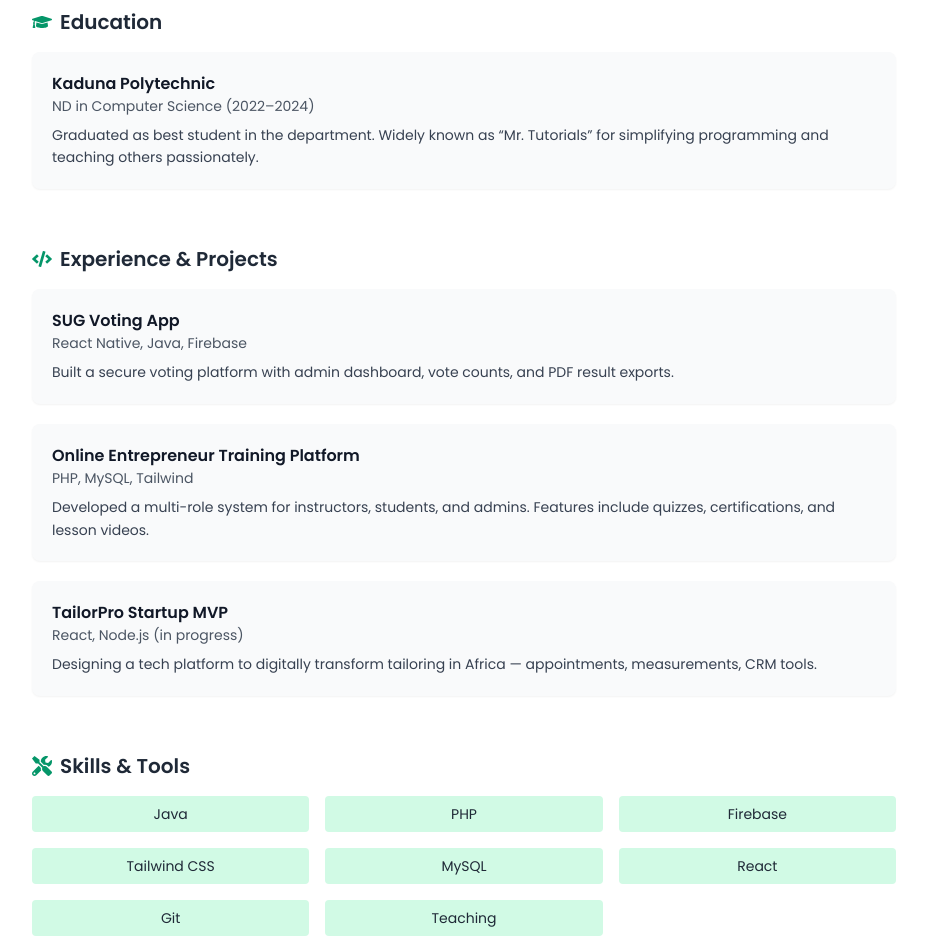
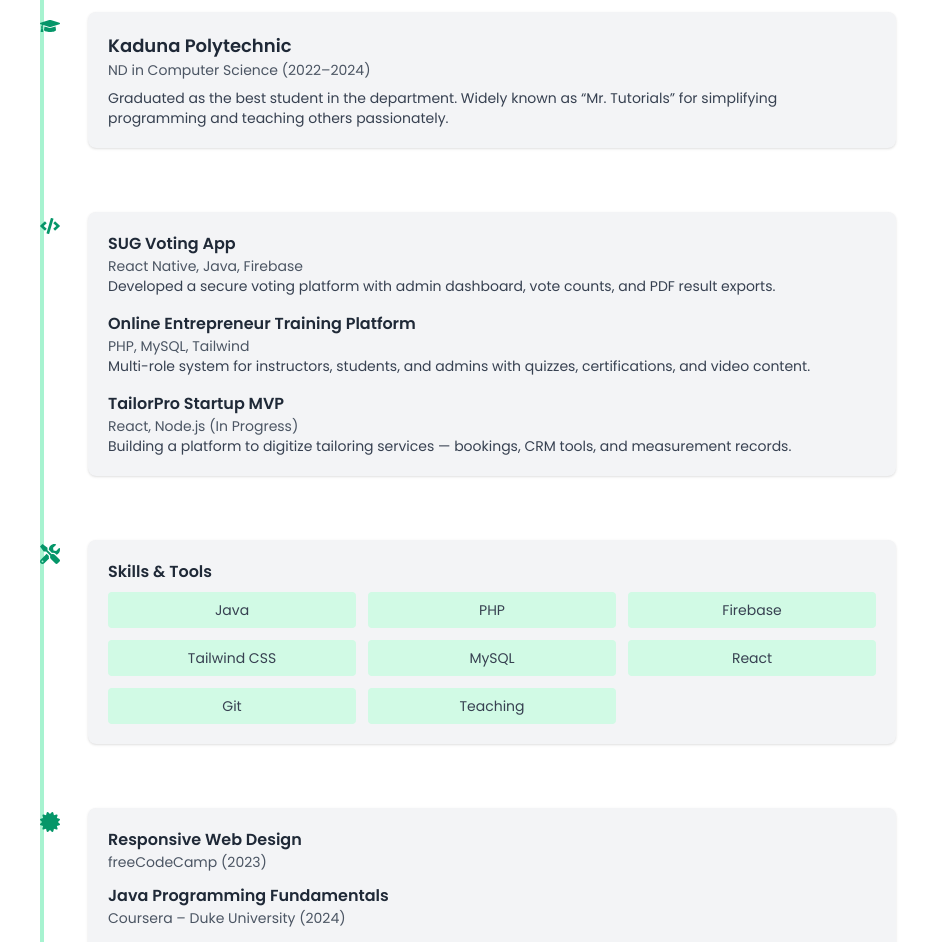
Before and after one commit to vic-dave/victor-portfolio, a React (Vite) app: page / in a window 1280 px wide. Shown: the part 1740-2682 px from the top of the page, without its empty margins (176-1103 px from the left). Built offline with nearby package versions, Linux system fonts and the light colour scheme.

Commit message:
Did some couple of changes

```diff
--- a/package.json
+++ b/package.json
@@ -8,6 +8,7 @@
   },
   "dependencies": {
     "framer-motion": "^12.23.6",
+    "html2pdf.js": "^0.10.3",
     "react": "^18.2.0",
     "react-dom": "^18.2.0",
     "react-icons": "^5.5.0",
--- a/src/components/Resume.jsx
+++ b/src/components/Resume.jsx
@@ -1,13 +1,31 @@
-import { FaGraduationCap, FaCode, FaTools, FaDownload } from "react-icons/fa";
+import { FaGraduationCap, FaCode, FaTools, FaDownload, FaCertificate } from "react-icons/fa";
 import { motion } from "framer-motion";
+import { useRef } from "react";
+import html2pdf from "html2pdf.js";
 
 export default function Resume() {
+  const resumeRef = useRef();
+
+  const handleDownload = () => {
+    const element = resumeRef.current;
+    html2pdf().set({
+      margin: 0.5,
+      filename: "Vincent_David_Resume.pdf",
+      image: { type: "jpeg", quality: 0.98 },
+      html2canvas: { scale: 2 },
+      jsPDF: { unit: "in", format: "letter", orientation: "portrait" },
+    }).from(element).save();
+  };
+
   return (
-    <section id="resume" className="py-20 bg-white">
-      <div className="container mx-auto px-4 max-w-4xl">
+    <section id="resume" className="py-20 bg-white" ref={resumeRef}>
+      <div className="container mx-auto px-4 max-w-4xl relative">
+        {/* Timeline vertical line */}
+        <div className="absolute top-0 bottom-0 left-6 w-1 bg-emerald-200 hidden sm:block"></div>
+
         {/* Section Title */}
         <motion.h2
-          className="text-3xl sm:text-4xl font-bold text-center mb-14 text-emerald-700"
+          className="text-3xl font-bold text-center mb-16 text-emerald-700"
           initial={{ opacity: 0, y: 30 }}
           whileInView={{ opacity: 1, y: 0 }}
           transition={{ duration: 0.5 }}
@@ -16,101 +34,126 @@ export default function Resume() {
           My Resume
         </motion.h2>
 
+        {/* Timeline Items */}
+        <div className="space-y-16 pl-8 sm:pl-14">
+
           {/* Education */}
           <motion.div
-          className="mb-14"
-          initial={{ opacity: 0 }}
-          whileInView={{ opacity: 1 }}
+            className="relative"
+            initial={{ opacity: 0, x: -40 }}
+            whileInView={{ opacity: 1, x: 0 }}
             transition={{ duration: 0.5 }}
             viewport={{ once: true }}
           >
-          <h3 className="text-xl font-semibold mb-4 flex items-center gap-2 text-gray-800">
-            <FaGraduationCap className="text-emerald-600" /> Education
-          </h3>
-          <div className="bg-gray-50 p-5 rounded-lg shadow-sm hover:shadow-md transition">
-            <h4 className="font-semibold text-gray-900">Kaduna Polytechnic</h4>
-            <p className="text-gray-600 text-sm">ND in Computer Science (2022–2024)</p>
-            <p className="mt-2 text-gray-700 text-sm leading-relaxed">
-              Graduated as best student in the department. Widely known as “Mr. Tutorials” for simplifying programming and teaching others passionately.
+            <div className="absolute -left-8 top-1 sm:-left-12">
+              <FaGraduationCap className="text-emerald-600 text-xl" />
+            </div>
+            <div className="bg-gray-100 p-5 rounded-lg shadow">
+              <h3 className="text-lg font-semibold">Kaduna Polytechnic</h3>
+              <p className="text-sm text-gray-600">ND in Computer Science (2022–2024)</p>
+              <p className="mt-2 text-sm text-gray-700">
+                Graduated as the best student in the department. Widely known as “Mr. Tutorials” for simplifying programming and teaching others passionately.
               </p>
             </div>
           </motion.div>
 
           {/* Experience */}
           <motion.div
-          className="mb-14"
-          initial={{ opacity: 0 }}
-          whileInView={{ opacity: 1 }}
-          transition={{ duration: 0.5 }}
+            className="relative"
+            initial={{ opacity: 0, x: -40 }}
+            whileInView={{ opacity: 1, x: 0 }}
+            transition={{ duration: 0.5, delay: 0.1 }}
             viewport={{ once: true }}
           >
-          <h3 className="text-xl font-semibold mb-4 flex items-center gap-2 text-gray-800">
-            <FaCode className="text-emerald-600" /> Experience & Projects
-          </h3>
-          <div className="space-y-5">
-            {[{
-              title: "SUG Voting App",
-              tech: "React Native, Java, Firebase",
-              desc: "Built a secure voting platform with admin dashboard, vote counts, and PDF result exports.",
-            }, {
-              title: "Online Entrepreneur Training Platform",
-              tech: "PHP, MySQL, Tailwind",
-              desc: "Developed a multi-role system for instructors, students, and admins. Features include quizzes, certifications, and lesson videos.",
-            }, {
-              title: "TailorPro Startup MVP",
-              tech: "React, Node.js (in progress)",
-              desc: "Designing a tech platform to digitally transform tailoring in Africa — appointments, measurements, CRM tools.",
-            }].map((item, index) => (
-              <div key={index} className="bg-gray-50 p-5 rounded-lg shadow-sm hover:shadow-md transition">
-                <h4 className="font-semibold text-gray-900">{item.title}</h4>
-                <p className="text-gray-600 text-sm">{item.tech}</p>
-                <p className="mt-2 text-gray-700 text-sm leading-relaxed">{item.desc}</p>
+            <div className="absolute -left-8 top-1 sm:-left-12">
+              <FaCode className="text-emerald-600 text-xl" />
             </div>
-            ))}
+            <div className="bg-gray-100 p-5 rounded-lg shadow space-y-4">
+              <div>
+                <h4 className="font-semibold">SUG Voting App</h4>
+                <p className="text-gray-600 text-sm">React Native, Java, Firebase</p>
+                <p className="text-sm text-gray-700">
+                  Developed a secure voting platform with admin dashboard, vote counts, and PDF result exports.
+                </p>
+              </div>
+              <div>
+                <h4 className="font-semibold">Online Entrepreneur Training Platform</h4>
+                <p className="text-gray-600 text-sm">PHP, MySQL, Tailwind</p>
+                <p className="text-sm text-gray-700">
+                  Multi-role system for instructors, students, and admins with quizzes, certifications, and video content.
+                </p>
+              </div>
+              <div>
+                <h4 className="font-semibold">TailorPro Startup MVP</h4>
+                <p className="text-gray-600 text-sm">React, Node.js (In Progress)</p>
+                <p className="text-sm text-gray-700">
+                  Building a platform to digitize tailoring services — bookings, CRM tools, and measurement records.
+                </p>
+              </div>
             </div>
           </motion.div>
 
           {/* Skills */}
           <motion.div
-          className="mb-14"
-          initial={{ opacity: 0 }}
-          whileInView={{ opacity: 1 }}
-          transition={{ duration: 0.5 }}
+            className="relative"
+            initial={{ opacity: 0, x: -40 }}
+            whileInView={{ opacity: 1, x: 0 }}
+            transition={{ duration: 0.5, delay: 0.2 }}
             viewport={{ once: true }}
           >
-          <h3 className="text-xl font-semibold mb-4 flex items-center gap-2 text-gray-800">
-            <FaTools className="text-emerald-600" /> Skills & Tools
-          </h3>
-          <div className="grid grid-cols-2 sm:grid-cols-3 gap-4 text-sm text-gray-800">
+            <div className="absolute -left-8 top-1 sm:-left-12">
+              <FaTools className="text-emerald-600 text-xl" />
+            </div>
+            <div className="bg-gray-100 p-5 rounded-lg shadow">
+              <h3 className="font-semibold mb-2">Skills & Tools</h3>
+              <div className="grid grid-cols-2 sm:grid-cols-3 gap-3 text-sm text-gray-700">
                 {[
-              "Java", "PHP", "Firebase", "Tailwind CSS", "MySQL",
-              "React", "Git", "Teaching"
-            ].map((skill, i) => (
-              <span key={i} className="bg-emerald-100 px-3 py-2 rounded text-center font-medium">
-                {skill}
-              </span>
+                  "Java", "PHP", "Firebase", "Tailwind CSS", "MySQL", "React", "Git", "Teaching"
+                ].map((skill, idx) => (
+                  <span key={idx} className="bg-emerald-100 p-2 rounded text-center">{skill}</span>
                 ))}
+              </div>
             </div>
           </motion.div>
 
-        {/* Download Resume Button */}
+          {/* Certifications */}
           <motion.div
-          className="text-center mt-8"
-          initial={{ opacity: 0, y: 20 }}
-          whileInView={{ opacity: 1, y: 0 }}
-          transition={{ duration: 0.4 }}
+            className="relative"
+            initial={{ opacity: 0, x: -40 }}
+            whileInView={{ opacity: 1, x: 0 }}
+            transition={{ duration: 0.5, delay: 0.3 }}
             viewport={{ once: true }}
           >
-          <a
-            href="/resume.pdf"
-            target="_blank"
-            rel="noreferrer"
-            className="inline-flex items-center gap-2 bg-emerald-600 text-white px-5 py-3 rounded-full shadow-md hover:bg-emerald-700 transition"
+            <div className="absolute -left-8 top-1 sm:-left-12">
+              <FaCertificate className="text-emerald-600 text-xl" />
+            </div>
+            <div className="bg-gray-100 p-5 rounded-lg shadow space-y-3">
+              <div>
+                <h4 className="font-semibold">Responsive Web Design</h4>
+                <p className="text-gray-600 text-sm">freeCodeCamp (2023)</p>
+              </div>
+              <div>
+                <h4 className="font-semibold">Java Programming Fundamentals</h4>
+                <p className="text-gray-600 text-sm">Coursera – Duke University (2024)</p>
+              </div>
+              <div>
+                <h4 className="font-semibold">Firebase for Web</h4>
+                <p className="text-gray-600 text-sm">Google Developers Training (2024)</p>
+              </div>
+            </div>
+          </motion.div>
+        </div>
+
+        {/* Download Resume Button */}
+        <div className="text-center mt-12">
+          <button
+            onClick={handleDownload}
+            className="inline-flex items-center gap-2 bg-emerald-600 text-white px-4 py-2 rounded-full hover:bg-emerald-700 transition"
           >
             <FaDownload />
             Download Resume
-          </a>
-        </motion.div>
+          </button>
+        </div>
       </div>
     </section>
   );
```
Also changed, not shown: 1 other file (tests, documents, lock files or other folders). Lines whose indentation alone changed are shown as unchanged.
